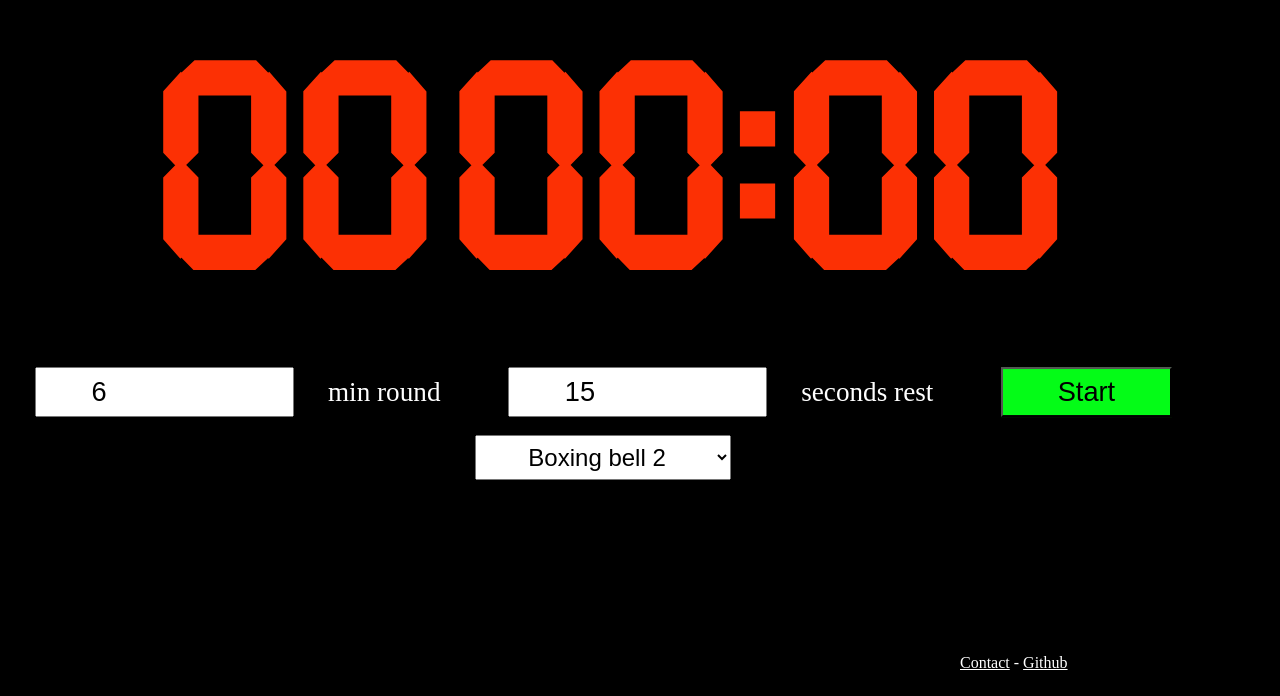
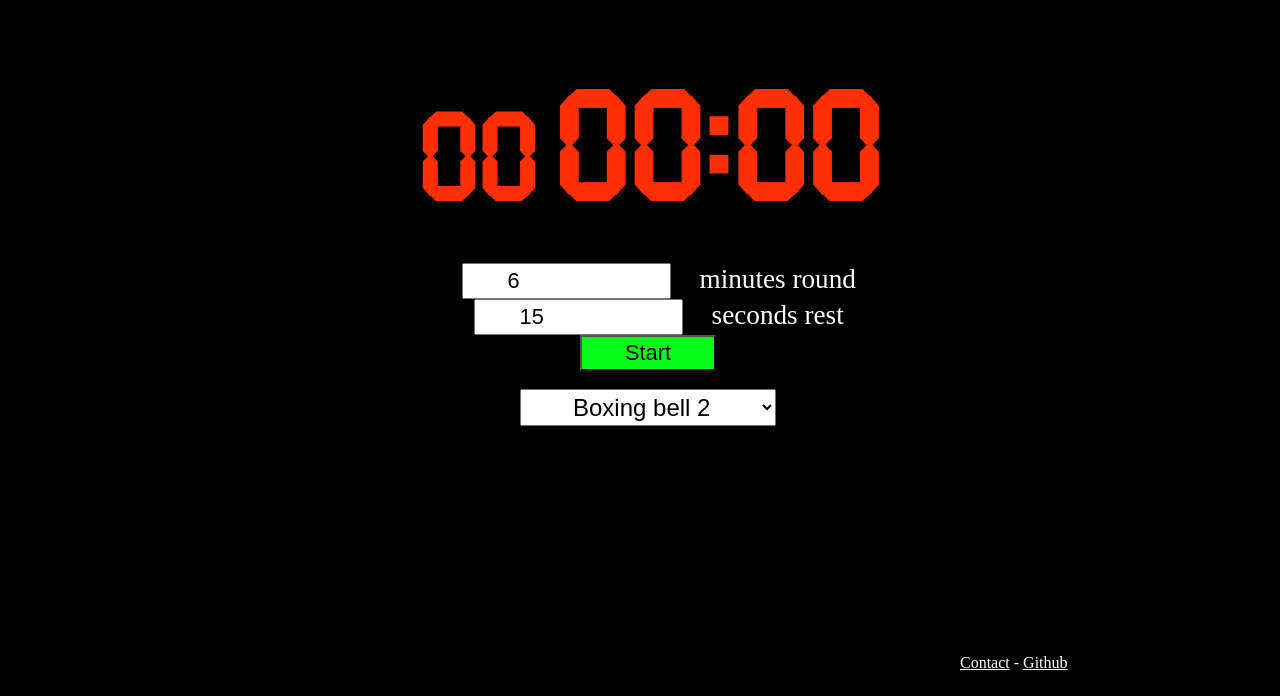
Before and after one commit to woutersf/bjj-fight-timer, a website built with Parcel: page docroot/index.html in a window 1280 px wide. Shown: the part 112-808 px from the top of the page. Built offline with nearby package versions, Linux system fonts and the light colour scheme.

Commit message:
I suck at this

```diff
--- a/docroot/index.html
+++ b/docroot/index.html
@@ -19,9 +19,9 @@
   font-family: clockFont;
   src: url(TickingTimebombBB.ttf);
 }
-html, body {
+/*html, body {
     height: 100%;
-}
+}*/
 body{
   background-color: black;
   text-align:center;
@@ -30,6 +30,7 @@ body{
 #rounds{
   font-family: "clockFont", Times, serif;
   font-size: 300px;
+  font-size: 4em;
   margin: 0px;
   background-color: black;
   color:#FC3004;
@@ -38,6 +39,7 @@ body{
 #time {
   font-family: "clockFont", Times, serif;
   font-size: 300px;
+  font-size: 5em;
   margin: 0px;
   background-color: black;
   color:#FC3004;
@@ -57,8 +59,8 @@ body{
 }
 
 .form input, .form button, select{
-      padding: 7px;
-      font-size: 1em;
+      padding: 3px;
+      font-size: 0.8em;
       margin-left: 1em;
       margin-right: 1em;
       padding-left:2em;
@@ -72,6 +74,7 @@ audio{
 }
 
 #timerContainer {
+  width: 100%;
   padding-top:4em;
   margin-top:auto;
   margin-bottom:auto;
@@ -94,6 +97,7 @@ audio{
 <script src="https://cdnjs.cloudflare.com/ajax/libs/moment.js/2.29.1/moment.min.js"></script>
 <script src="/js/nosleep.js"></script>
 <script>
+
 
 if ("serviceWorker" in navigator) {
   window.addEventListener("load", function() {
@@ -239,10 +243,8 @@ $(document).ready(function(){
   <h1><span id="rounds">00</span>&nbsp;&nbsp;<span id="time">00:00</span></h1>
   <div class="form">
       <div class="line">
-        <input name="round_minutes" id="round_minutes" size="7" value="6" min="1"> min round &nbsp;&nbsp;&nbsp;&nbsp;
-
-        <input name="rest_seconds" id="rest_seconds" size="7" value="15"> seconds rest &nbsp;&nbsp;&nbsp;&nbsp;
-
+        <input name="round_minutes" id="round_minutes" size="7" value="6" min="1"> minutes round<br>
+        <input name="rest_seconds" id="rest_seconds" size="7" value="15"> seconds rest<br>
         <button id="start" type="submit">Start</button>
       </div>
 
```
